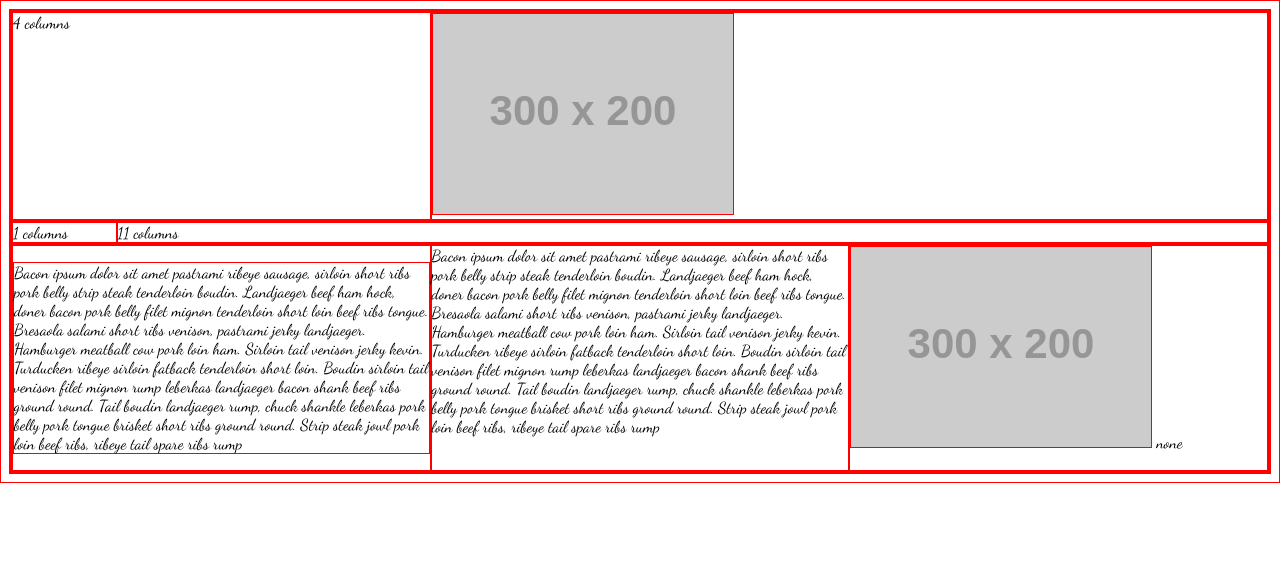
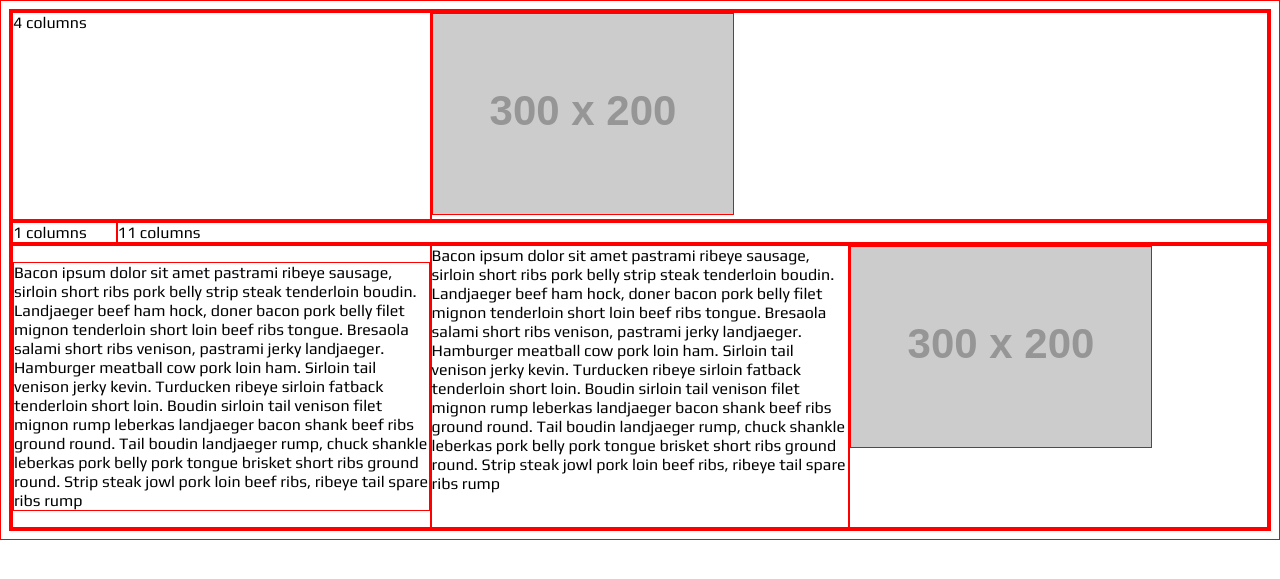
Before and after one commit to alandavila/portfolio, a PHP site: page /test.html in a window 1280 px wide. Shown: the top 579 px of the page. Run offline with PHP 8.4, Linux system fonts and the light colour scheme; grey boxes labelled with a size stand in for pictures from a placeholder-image service; some libraries are stand-ins or nearby versions.

Commit message:
changed font

```diff
--- a/css/main.css
+++ b/css/main.css
@@ -8,7 +8,7 @@
   box-sizing: border-box;
 }
 * {
-  font-family: 'Dancing Script', cursive;
+  font-family: 'Play', sans-serif;
 }
 @media only screen and (max-width: 600px){
   .col-4 {
--- a/test.html
+++ b/test.html
@@ -6,7 +6,7 @@
     <!--My local css file-->
     <link href="css/main.css" rel="stylesheet" >
     <!--Google font style from https://fonts.google.com/-->
-    <link href="https://fonts.googleapis.com/css?family=Dancing+Script" rel="stylesheet">
+    <link href="https://fonts.googleapis.com/css?family=Play" rel="stylesheet">
     <!--Multi browser support-->
     <link rel="stylesheet" src="//normalize-css.googlecode.com/svn/trunk/normalize.css">
   </head>
@@ -33,7 +33,6 @@
         </div>
         <div class="col-4">
           <img src="http://placehold.it/300x200">
-            none
           </img>
         </div>
       </div>
```
